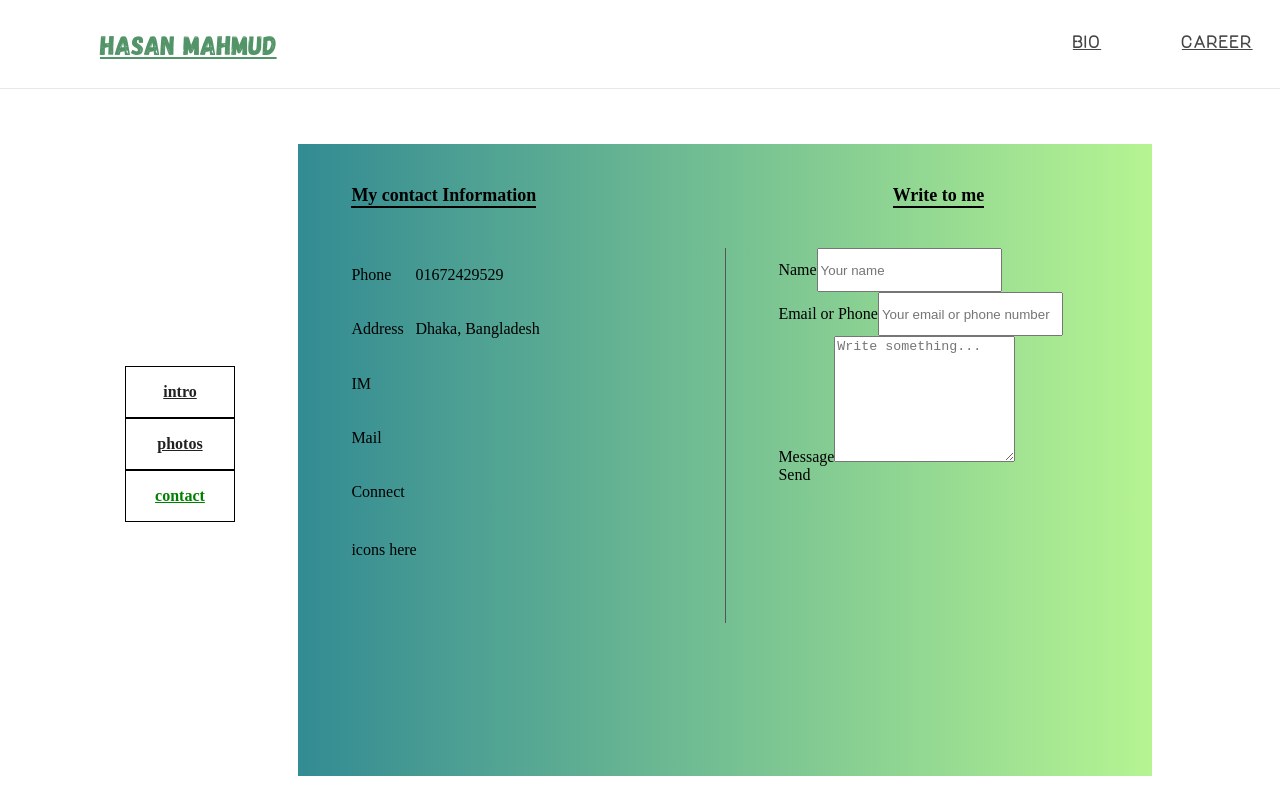
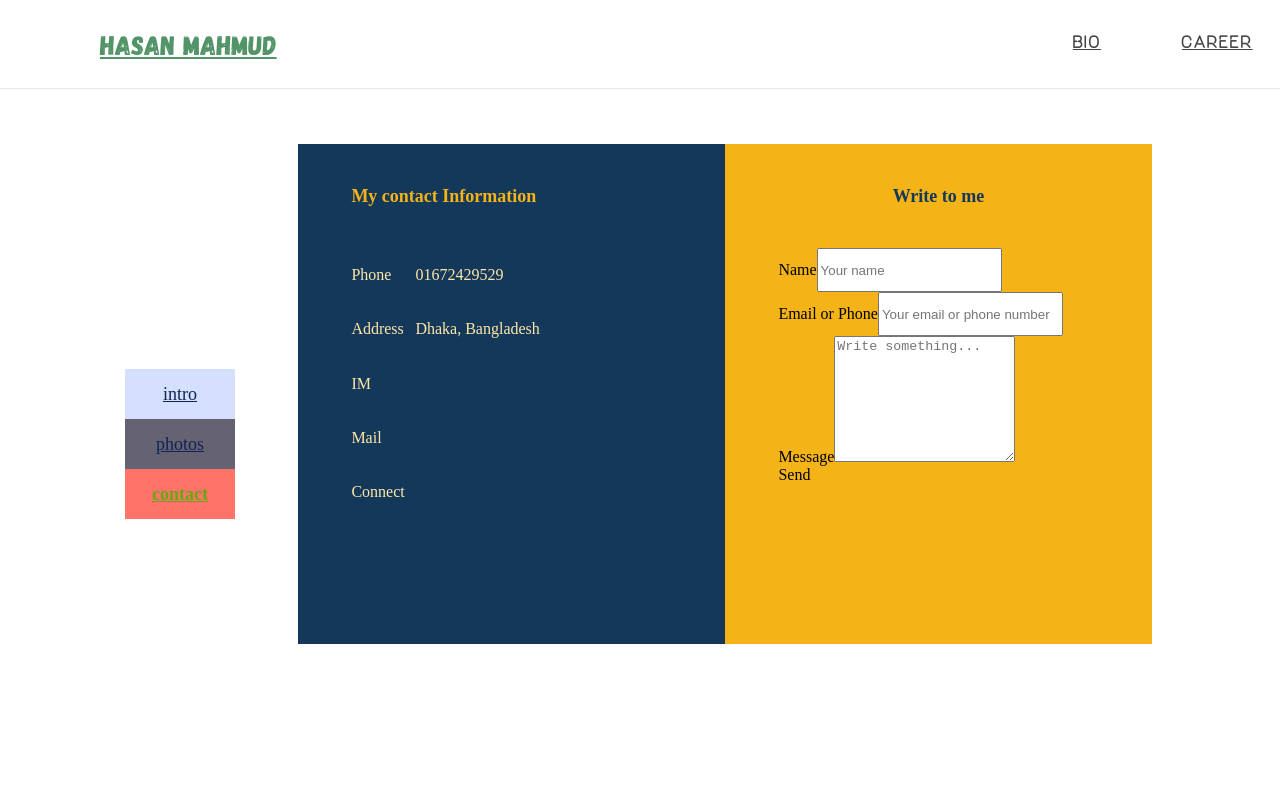
Before and after one commit to hmsajal/personal-site, a React (Create React App) app: page /bio/contact in a window 1280 px wide. Built offline with nearby package versions, Linux system fonts and the light colour scheme; the HTML template or start-up script is replaced by a standard one; a web font is replaced by a local one.

Commit message:
bioAnchor improvement in color and styles

```diff
--- a/src/components/bio/bioAnchor.js
+++ b/src/components/bio/bioAnchor.js
@@ -10,18 +10,24 @@ function BioAnchor() {
 
     return(
         <div className={styles.ul}>
-            <div className={styles.linkDiv}>
-               <NavLink className={styles.anchor} to={`${url}/info`} activeStyle={{color:'green'}}>
+            <div className={styles.linkDiv} style={{background:'#d5e0fe'}}>
+               <NavLink className={styles.anchor} to={`${url}/info`}
+                        activeStyle={{color:'#66a80f',fontWeight:'bold',borderBottom:'none'}}
+               >
                   intro
                </NavLink>
             </div>
-            <div className={styles.linkDiv}>
-               <NavLink className={styles.anchor} to={`${url}/photos`} activeStyle={{color:'green'}}>
+            <div className={styles.linkDiv} style={{background:'#656371'}}>
+               <NavLink className={styles.anchor} to={`${url}/photos`}
+                        activeStyle={{color:'#66a80f',fontWeight:'bold',borderBottom:'none'}}
+               >
                   photos
                </NavLink>
             </div>
-            <div className={styles.linkDiv}>
-               <NavLink className={styles.anchor} to={`${url}/contact`} activeStyle={{color:'green'}}>
+            <div className={styles.linkDiv} style={{background:'#ff7369'}}>
+               <NavLink className={styles.anchor} to={`${url}/contact`}
+                        activeStyle={{color:'#66a80f',fontWeight:'bold',borderBottom:'none'}}
+               >
                   contact
                </NavLink>
             </div>
--- a/src/components/bio/bioAnchor.module.css
+++ b/src/components/bio/bioAnchor.module.css
@@ -6,31 +6,31 @@
     display:flex;
     justify-content: center;
     align-items: center;
-    border:1px solid black;
+    transition: transform .2s;
+}
+.linkDiv:hover{
+    transform: scale(1.04)
 }
 
 .anchor{
-    font-size: 13px;
-    font-weight: bold;
-    color: #222;
+    font-size: 14px;
+    color: #125;
     transition: font-size, .1s;
 }
 .anchor:hover{
-    font-size:18px;
-    color:black;
+    color:#125;
+    border-bottom: 1px solid #125;
 }
-.activeStyle{
-    color:rgb(11, 228, 109)
-}
+
 
 @media screen and (min-width:391px){
     .anchor{
-        font-size: 14px;
+        font-size: 16px;
     }
 }
 @media screen and (min-width:800px){
     .anchor{
-        font-size: 16px;
+        font-size: 18px;
     }
 }
 @media screen and (min-width:1101px){
--- a/src/components/bio/bioContact.module.css
+++ b/src/components/bio/bioContact.module.css
@@ -15,5 +15,4 @@
    display:grid;
    grid-template-rows: 79vh;
    grid-template-columns:repeat(auto-fit,minmax(300px,1fr));
-   background-image: linear-gradient(to left, rgb(182, 244, 146), rgb(51, 139, 147));
 }
--- a/src/components/bio/contactDetails.js
+++ b/src/components/bio/contactDetails.js
@@ -6,7 +6,7 @@ export default function ContactDetails() {
     return (
         <div className={styles.detailsMain}>
             <div className={styles.contactInfoHeader}>
-                <div style={{borderBottom:'2px solid black'}}>My contact Information</div>
+                <div>My contact Information</div>
             </div>
 
             <div className={styles.mainInfo}>
@@ -42,9 +42,8 @@ export default function ContactDetails() {
             </div>
 
             <div className={styles.contactIcons}>
-                icons here
+
             </div>
-            <div className={styles.brdr}/>
         </div>
     )
 }
--- a/src/components/bio/contactDetails.module.css
+++ b/src/components/bio/contactDetails.module.css
@@ -1,4 +1,5 @@
 .detailsMain{
+    background:#143859;
     max-height:500px;
     display:grid;
     grid-template-rows: 5fr 13fr 3fr 3fr;
@@ -7,7 +8,7 @@
          ". head ."
          ". info ."
          ". icon ."
-         ". brdr  ." ;
+         ".  .   ." ;
  }
  .contactInfoHeader{
     grid-area:head;
@@ -15,6 +16,7 @@
     align-items:center;
     font-weight: bold;
     font-size:1.125rem;
+    color:#f4b418;
  }
  .contactIcons{
     grid-area:icon;
@@ -32,11 +34,8 @@
              "mn mv mv mv mv"
              "en ev ev ev ev"
              "sn sv sv sv sv";
+    color:#ffe7aa;
  }
- .brdr{
-    grid-area:brdr;
-    border-bottom:1px solid #555;
-}
 
  .phnName{
     grid-area:pn;
@@ -98,9 +97,3 @@
     justify-content: flex-start;
     align-items:center;
  }
-
- @media screen and (min-width:715px){
-    .brdr{
-      border-bottom:none;
-    }
- }
--- a/src/components/bio/writeToMe.js
+++ b/src/components/bio/writeToMe.js
@@ -6,9 +6,8 @@ function WriteToMe(props) {
     return (
         <div className={styles.main}>
             <div className={styles.header}>
-                <div style={{borderBottom:'2px solid black'}}>Write to me</div>
+                <div>Write to me</div>
             </div>
-            <div className={styles.brdr}></div>
             <div className={styles.contactForm}>
                 <div className="field required">
                     <label>Name</label>
--- a/src/components/bio/writeToMe.module.css
+++ b/src/components/bio/writeToMe.module.css
@@ -1,4 +1,5 @@
 .main{
+    background:#f4b418;
     max-height:500px;
     display:grid;
     grid-template-rows: 5fr 18fr 1fr;
@@ -12,20 +13,10 @@
     align-items:center;
     font-size:1.125rem;
     font-weight:bold;
-}
-.brdr{
-    grid-template-rows:1/-1;
-    grid-template-columns: 1/2;
-    border-left:1px solid #555;
+    color:#143859;
 }
 .contactForm{
     composes:ui form from global;
     grid-row:2/3;
     grid-column: 2/3;
 }
-
-@media screen and (max-width:715px){
-    .brdr{
-        border-left:none;
-    }
-}
--- a/src/components/career/careerContents.js
+++ b/src/components/career/careerContents.js
@@ -28,11 +28,30 @@ export function Skills(){
                Skills
             </div>
             <div className={styles.skillsContent}>
-                <div className="item"> JavaScript, CSS, SASS</div>
-                <div className="item"> ReactJS, React Native, React Hooks</div>
-                <div className="item"> React-router-dom, Material-design, Styled Components</div>
-                <div className="item"> Webpack, Babel</div>
-                <div className="item"> Git, Linux, MySql</div>
+                <div className="item" style={{padding:'10px 0px'}}>
+                       <span style={{fontWeight:'bold',color:'teal',marginRight:10}}>Primary Languages and Frameworks: </span>
+                       JavaScript, ReactJS, React Native
+                </div>
+                <div className="item" style={{padding:'10px 0px'}}>
+                     <span style={{fontWeight:'bold',color:'teal',marginRight:10}}>React Tools and Libraries: </span>
+                     React Hooks, React-router, Material-design
+                </div>
+                <div className="item" style={{padding:'10px 0px'}}>
+                     <span style={{fontWeight:'bold',color:'teal',marginRight:10}}>CSS Slills: </span>
+                     CSS3, SASS, CSS Modules, CSS in JS, Autoprefixer, Styled Components
+                </div>
+                <div className="item" style={{padding:'10px 0px'}}>
+                     <span style={{fontWeight:'bold',color:'teal',marginRight:10}}>Bundling and Environment: </span>
+                     Webpack, Babel
+                </div>
+                <div className="item" style={{padding:'10px 0px'}}>
+                    <span style={{fontWeight:'bold',color:'teal',marginRight:10}}>Data and Security: </span>
+                     Rest API, MySql, Firebase, Auth0
+                </div>
+                <div className="item" style={{padding:'10px 0px'}}>
+                    <span style={{fontWeight:'bold',color:'teal',marginRight:10}}>VCS and others </span>
+                     Git, Linux, OOP
+                </div>
             </div>
         </div>
     )
```
